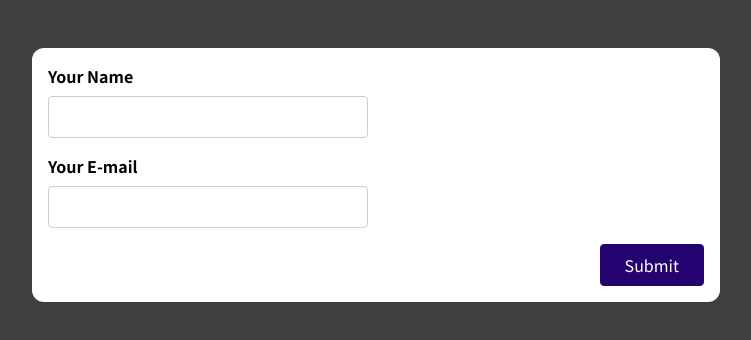
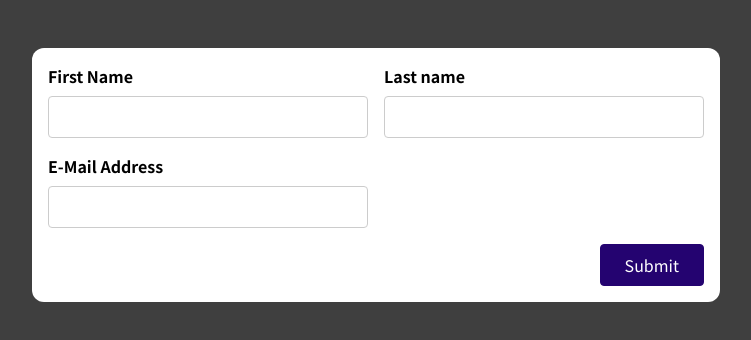
Before and after one commit to PriyankaShambhanagoudar/React_Form_User_Input, a React (Create React App) app: page / in a window 1280 px wide. Shown: the top 340 px of the page, without its empty margins (264-1015 px from the left). Built offline with nearby package versions, Linux system fonts and the light colour scheme.

Commit message:
new form

```diff
--- a/src/App.js
+++ b/src/App.js
@@ -1,10 +1,10 @@
-import SimpleInput from './components/SimpleInput';
+import BasicForm from './components/BasicForm'
 
 function App() {
   return (
 
     <div className="app">
-      <SimpleInput />
+      <BasicForm/>
     </div>
   );
 }
--- a/src/components/BasicForm.js
+++ b/src/components/BasicForm.js
@@ -1,25 +1,123 @@
+import useInput from "../hooks/use-input";
+
+const isNotEmpty=(value) => value.trim() !== "";
+const isEmail = (value) => value.includes('@gmail.com');
+
 const BasicForm = (props) => {
+  //FirstName
+  const {
+    value: enteredFirstName,
+    isValid: entredFirstNameIsValid,
+    hasError: FirstnameInputHasError,
+    valueChangeChandler: FirstnameChangeHandler,
+    inputBlurHandler: FirstnameBlurHandler,
+    reset: resetFirstNameInput,
+  } = useInput(isNotEmpty);
+
+  //LasttName
+  const {
+    value: enteredLastName,
+    isValid: entredLastNameIsValid,
+    hasError: LastnameInputHasError,
+    valueChangeChandler: LastnameChangeHandler,
+    inputBlurHandler: LastnameBlurHandler,
+    reset: resetLastNameInput,
+  } =  useInput(isNotEmpty);
+
+    //Email
+    const {
+      value: enteredEmailName,
+      isValid: entredEmailIsValid,
+      hasError: EmailInputHasError,
+      valueChangeChandler: EmailChangeHandler,
+      inputBlurHandler: EmailBlurHandler,
+      reset: resetEmailNameInput,
+    } = useInput(isEmail);
+
+  let formIsValid = false;
+  if (entredFirstNameIsValid && entredLastNameIsValid &&entredEmailIsValid) {
+    formIsValid = true;
+  }
+
+  const formSubmissionHandler = (event) => {
+    event.preventDefault();
+
+    if (!formIsValid) {
+      return;
+    }
+    console.log('Submitted');
+    console.log(enteredFirstName,enteredLastName,enteredEmailName);
+
+    resetFirstNameInput("");
+    resetLastNameInput("");
+    resetEmailNameInput('');
+  };
+
+  const FirstnameInputClasses = FirstnameInputHasError
+    ? "form-control invalid"
+    : "form-control ";
+
+  const LastnameInputClasses = LastnameInputHasError
+    ? "form-control invalid"
+    : "form-control ";
+
+    const EmailInputClasses = EmailInputHasError
+    ? "form-control invalid"
+    : "form-control ";
+
   return (
-    <form>
-      <div className='control-group'>
-        <div className='form-control'>
-          <label htmlFor='name'>First Name</label>
-          <input type='text' id='name' />
-        </div>
-        <div className='form-control'>
-          <label htmlFor='name'>Last Name</label>
-          <input type='text' id='name' />
-        </div>
+    <form onSubmit={formSubmissionHandler}>
+      {/* FirstName */}
+      <div className="control-group">
+      <div className={FirstnameInputClasses}>
+        <label htmlFor="name">First Name</label>
+        <input
+          type="text"
+          id="name"
+          onChange={FirstnameChangeHandler}
+          onBlur={FirstnameBlurHandler}
+          value={enteredFirstName}
+        />
+        {FirstnameInputHasError && (
+          <p className="error-text">Please enter a first name .</p>
+        )}
       </div>
-      <div className='form-control'>
-        <label htmlFor='name'>E-Mail Address</label>
-        <input type='text' id='name' />
+
+      {/* LasttName */}
+      <div className={LastnameInputClasses}>
+        <label htmlFor="name">Last name </label>
+        <input
+          type="text"
+          id="name"
+          onChange={LastnameChangeHandler}
+          onBlur={LastnameBlurHandler}
+          value={enteredLastName}
+        />
+        {LastnameInputHasError && (
+          <p className="error-text">Please enter a last name .</p>
+        )}
       </div>
-      <div className='form-actions'>
-        <button>Submit</button>
+      </div>
+
+      {/* Email */}
+      <div className={EmailInputClasses}>
+        <label htmlFor="name">E-Mail Address</label>
+        <input
+          type="text"
+          id="name"
+          onChange={EmailChangeHandler}
+          onBlur={EmailBlurHandler}
+          value={enteredEmailName}
+        />
+        {EmailInputHasError && (
+          <p className="error-text">Please enter a Valid email address.</p>
+        )}
+      </div>
+
+      <div className="form-actions">
+        <button disabled={!formIsValid}>Submit</button>
       </div>
     </form>
   );
 };
-
 export default BasicForm;
--- a/src/components/SimpleInput.js
+++ b/src/components/SimpleInput.js
@@ -1,4 +1,3 @@
-//import { useState } from "react";
 import useInput from "../hooks/use-input";
 
 const SimpleInput = (props) => {
```
Also changed, not shown: 1 other file (tests, documents, lock files or other folders).
